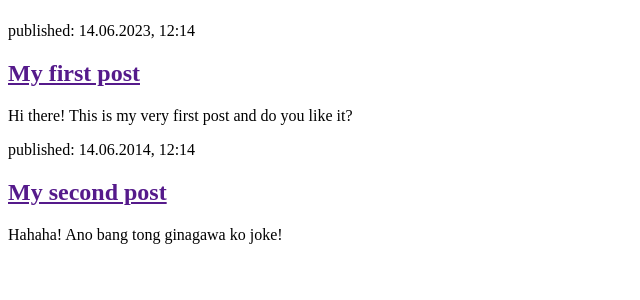
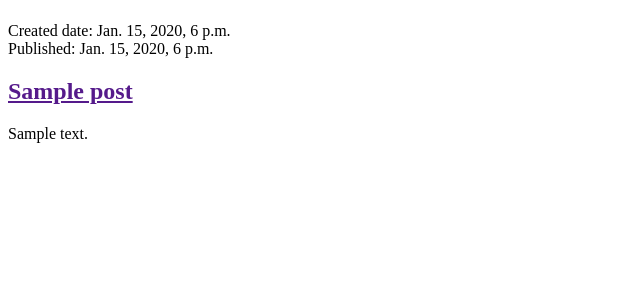
Before and after one commit to edzenfrance/my-first-blog, a Django app: page / in a window 1280 px wide. Shown: the part 58-358 px from the top of the page, without its empty margins (0-640 px from the left). Run offline with Django 5.2, Linux system fonts and the light colour scheme; tables that the repository leaves empty hold one stand-in row (values such as "Sample post").

Commit message:
Modified templates to display posts from database

```diff
--- a/blog/templates/blog/post_list.html
+++ b/blog/templates/blog/post_list.html
@@ -8,16 +8,14 @@
             <h1><a href="/">Django Blog</a></h1>
         </header>
 
-        <article>
-            <time>published: 14.06.2023, 12:14</time>
-            <h2><a href="">My first post</a></h2>
-            <p>Hi there! This is my very first post and do you like it?</p>
-        </article>
-
-        <article>
-            <time>published: 14.06.2014, 12:14</time>
-            <h2><a href="">My second post</a></h2>
-            <p>Hahaha! Ano bang tong ginagawa ko joke!</p>
-        </article>
+        {% for post in posts %}
+            <article>
+                <time> Created date: {{ post.created_date }} </time>
+                <br>
+                <time> Published: {{ post.published_date }}</time>
+                <h2><a href=""> {{ post.title }} </a></h2>
+                <p> {{ post.text|linebreaksbr }} </p>
+            </article>
+        {% endfor %}
     </body>
 </html>
--- a/blog/views.py
+++ b/blog/views.py
@@ -1,7 +1,10 @@
 from django.shortcuts import render
+from django.utils import timezone
+from .models import Post
 
 # Create your views here.
 
 
 def post_list(request):
-    return render(request, 'blog/post_list.html', {})
+    posts = Post.objects.filter(published_date__lte=timezone.now()).order_by('published_date')
+    return render(request, 'blog/post_list.html', {'posts': posts})
```
Also changed, not shown: blog/admin.py (line endings or trailing spaces).
